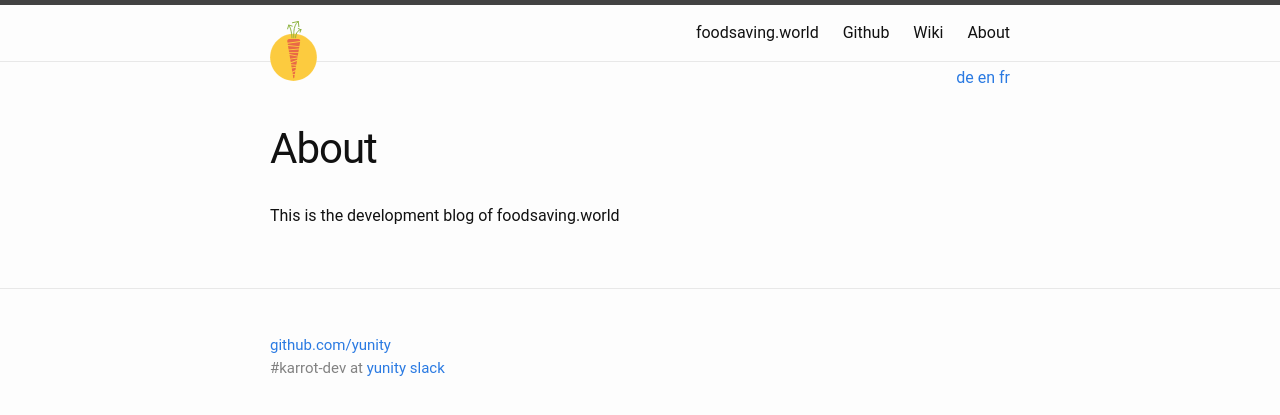
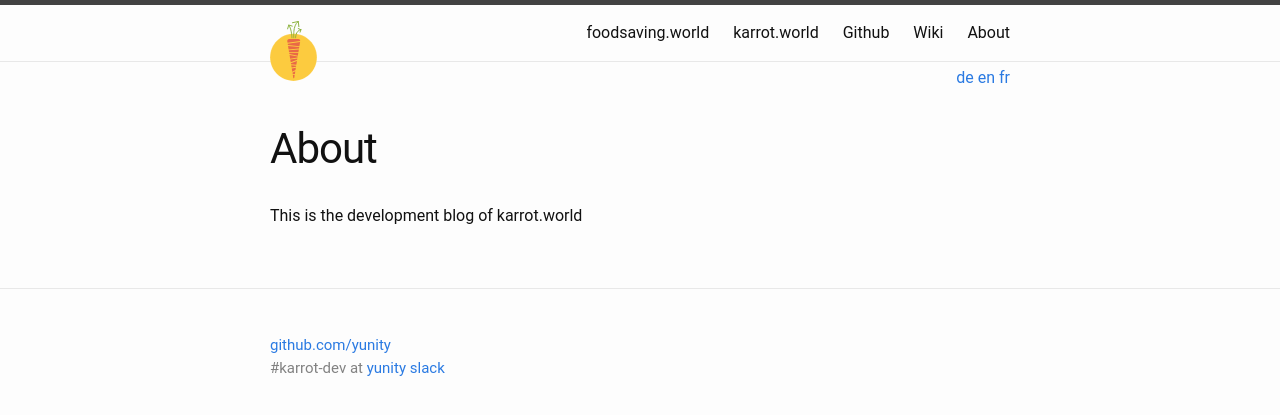
Before and after one commit to karrot-dev/karrot-blog, a Jekyll site: the page built from about.md, in a window 1280 px wide. Shown: the top 415 px of the page. Built offline with Jekyll 4.4.1, drawn with Linux system fonts in a browser that asks for light colours.

Commit message:
rename to blog.karrot.world

```diff
--- a/_config.yml
+++ b/_config.yml
@@ -7,12 +7,12 @@
 
 # Site settings
 title:
-  en: foodsaving.world blog
-  de: foodsaving.world Blog
-email: fstool@yunity.org
+  en: karrot.world blog
+  de: karrot.world Blog
+email: karrot@foodsaving.world
 description:
-  en: Presenting the latest progress in the development of foodsaving.world
-  de: Die neuesten Entwicklungen auf foodsaving.world
+  en: Presenting the latest progress in the development of karrot.world
+  de: Die neuesten Entwicklungen auf karrot.world
 index:
   en: index.en.html
   de: index.de.html
@@ -36,8 +36,8 @@ translator:
   de: übersetzt von
 default_lang: en
 baseurl: "" # the subpath of your site, e.g. /blog
-url: "https://blog.foodsaving.world" # the base hostname & protocol for your site
-translate_url: https://github.com/yunity/foodsaving-blog
+url: "https://blog.karrot.world" # the base hostname & protocol for your site
+translate_url: https://github.com/yunity/karrot-blog
 
 # Build settings
 markdown: kramdown
--- a/_includes/header.html
+++ b/_includes/header.html
@@ -17,6 +17,7 @@
 
       <div class="trigger">
         <a class="page-link" href="https://foodsaving.world">foodsaving.world</a>
+        <a class="page-link" href="https://karrot.world">karrot.world</a>
         <a class="page-link" href="https://github.com/yunity">Github</a>
         <a class="page-link" href="https://yunity.atlassian.net/wiki/display/FSINT">Wiki</a>
         {% assign pages=site.pages | where:"lang", page.lang %}
--- a/about.md
+++ b/about.md
@@ -4,4 +4,4 @@ title: About
 permalink: /about/
 ---
 
-This is the development blog of foodsaving.world
+This is the development blog of karrot.world
```
